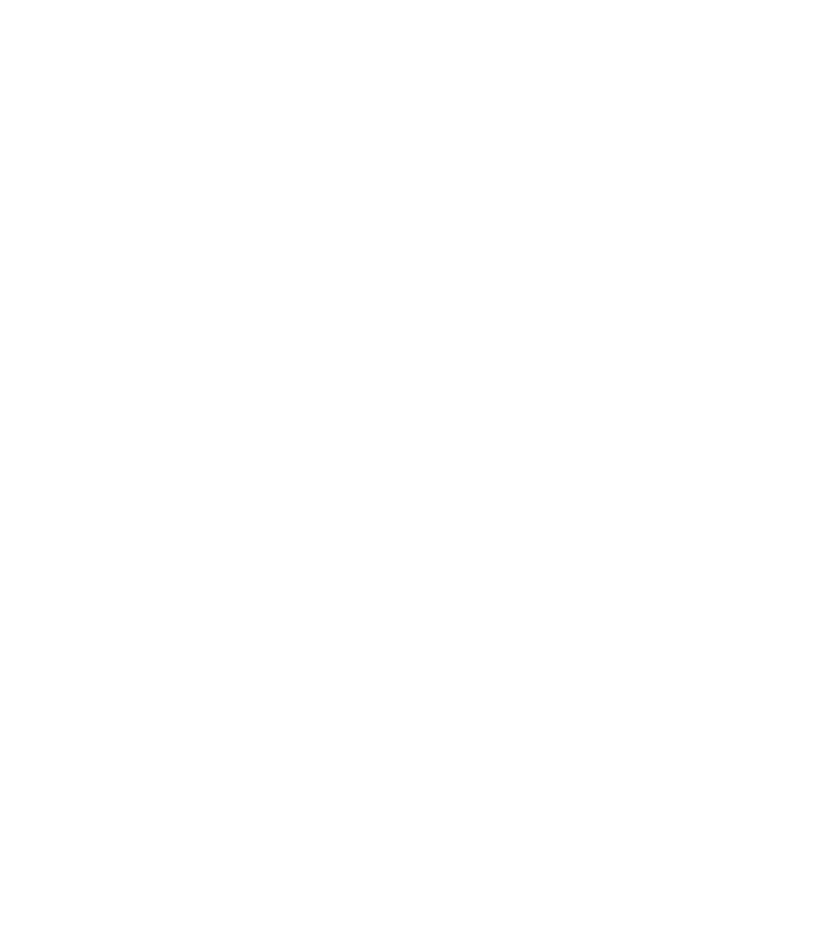
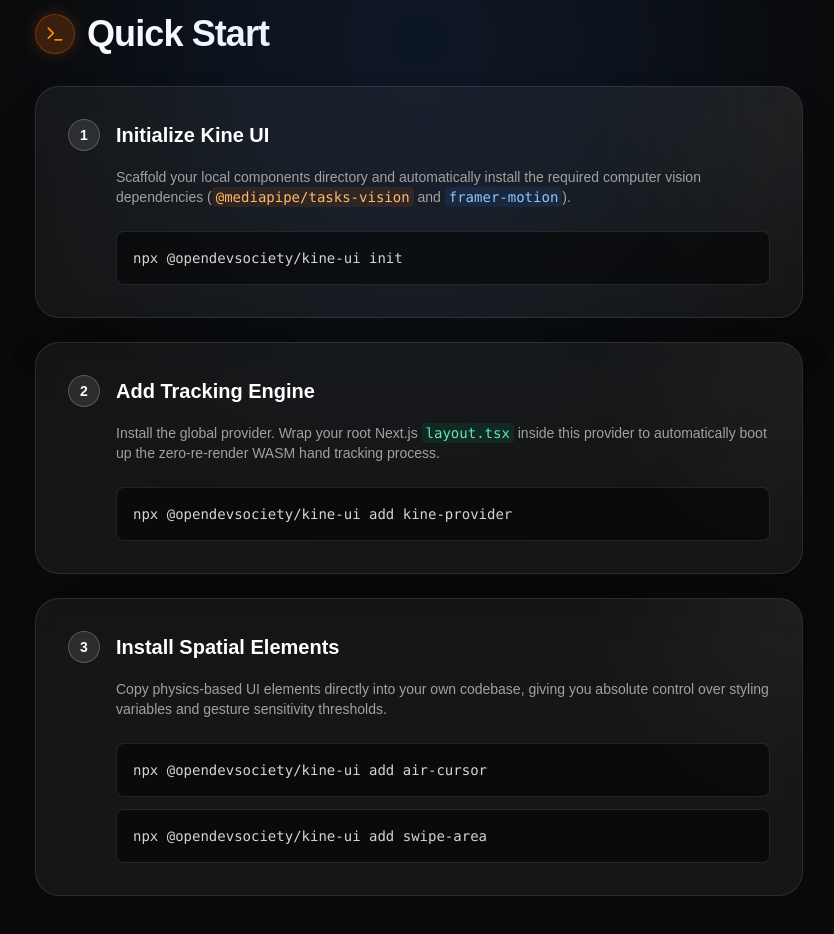
Before and after one commit to Open-Dev-Society/kine-ui, a Next.js app: page / in a window 1280 px wide. Shown: the part 960-1894 px from the top of the page, without its empty margins (221-1055 px from the left). Before the commit the page ends 942 px from the top, so only its background shows below. Built offline with nearby package versions, Linux system fonts and the light colour scheme.

Commit message:
fix(registry): preserve folder structure in payload targets so relative imports resolve

```diff
--- a/packages/cli/package.json
+++ b/packages/cli/package.json
@@ -1,5 +1,5 @@
 {
-  "name": "kine-ui",
+  "name": "@opendevsociety/kine-ui",
   "version": "1.0.0",
   "description": "Spatial computing component registry for React.",
   "main": "dist/index.js",
--- a/scripts/build-registry.mjs
+++ b/scripts/build-registry.mjs
@@ -43,11 +43,15 @@ async function buildRegistry() {
             // We'll leave imports as-is assuming they use standard paths or the CLI resolves it.
             // If they are local specific like `./KineProvider`, standard shadcn CLI replaces them based on registry dependencies.
 
+            // Extract whether this is a core file or a gesture file
+            // path.dirname(fileDoc.path) gets us 'src/registry/core' or 'src/registry/gestures'
+            const folderName = path.basename(path.dirname(fileDoc.path));
+
             filesWithContent.push({
                 path: path.basename(fileDoc.path), // Just the filename for the payload
                 content,
                 type: fileDoc.type,
-                target: `components/kine/${path.basename(fileDoc.path)}` // Suggest placing it in a specific folder
+                target: `components/kine/${folderName}/${path.basename(fileDoc.path)}` // Preserve 'core' or 'gestures' nesting
             });
         }
 
--- a/src/app/page.tsx
+++ b/src/app/page.tsx
@@ -1,5 +1,6 @@
 import Link from "next/link";
-import { ArrowRight, Hand, Code2, Layers } from "lucide-react";
+import { ArrowRight, Hand, Code2, Layers, Terminal } from "lucide-react";
+import { CodeBlock } from "@/components/ui/CodeBlock";
 
 export default function Home() {
   return (
@@ -64,6 +65,61 @@ export default function Home() {
             <p className="text-neutral-400 text-sm">Built-in framer-motion physics automatically smooth out webcam jitter for a native spatial computing feel.</p>
           </div>
         </div>
+
+        {/* Installation Guide */}
+        <div className="w-full max-w-3xl mt-32 text-left mb-12">
+          <div className="flex items-center gap-3 mb-8">
+            <div className="w-10 h-10 rounded-full bg-orange-500/20 flex items-center justify-center border border-orange-500/30 shadow-[0_0_20px_-5px_rgba(249,115,22,0.4)]">
+              <Terminal className="w-5 h-5 text-orange-400" />
+            </div>
+            <h2 className="text-3xl md:text-4xl font-bold tracking-tight text-white">Quick Start</h2>
+          </div>
+
+          <div className="flex flex-col gap-6">
+            <div className="p-6 md:p-8 rounded-3xl bg-white/5 border border-white/10 backdrop-blur-md shadow-2xl relative overflow-hidden group">
+              <div className="absolute top-0 right-0 w-64 h-64 bg-white/5 rounded-full blur-[80px] -translate-y-1/2 translate-x-1/2 pointer-events-none group-hover:bg-blue-500/10 transition-colors duration-1000" />
+              <div className="flex items-center gap-4 mb-4 relative z-10">
+                <div className="w-8 h-8 rounded-full border border-white/20 bg-white/10 flex items-center justify-center text-sm font-bold text-white shadow-inner">1</div>
+                <h3 className="font-semibold text-xl text-white">Initialize Kine UI</h3>
+              </div>
+              <p className="text-neutral-400 text-sm mb-6 pl-12 relative z-10">
+                Scaffold your local components directory and automatically install the required computer vision dependencies (<code className="text-orange-300 bg-orange-500/10 rounded px-1 py-0.5">@mediapipe/tasks-vision</code> and <code className="text-blue-300 bg-blue-500/10 rounded px-1 py-0.5">framer-motion</code>).
+              </p>
+              <div className="pl-12 relative z-10">
+                <CodeBlock code="npx @opendevsociety/kine-ui init" />
+              </div>
+            </div>
+
+            <div className="p-6 md:p-8 rounded-3xl bg-white/5 border border-white/10 backdrop-blur-md shadow-2xl relative overflow-hidden group">
+              <div className="absolute top-0 right-0 w-64 h-64 bg-white/5 rounded-full blur-[80px] -translate-y-1/2 translate-x-1/2 pointer-events-none group-hover:bg-blue-500/10 transition-colors duration-1000" />
+              <div className="flex items-center gap-4 mb-4 relative z-10">
+                <div className="w-8 h-8 rounded-full border border-white/20 bg-white/10 flex items-center justify-center text-sm font-bold text-white shadow-inner">2</div>
+                <h3 className="font-semibold text-xl text-white">Add Tracking Engine</h3>
+              </div>
+              <p className="text-neutral-400 text-sm mb-6 pl-12 relative z-10">
+                Install the global provider. Wrap your root Next.js <code className="text-emerald-300 bg-emerald-500/10 rounded px-1 py-0.5">layout.tsx</code> inside this provider to automatically boot up the zero-re-render WASM hand tracking process.
+              </p>
+              <div className="pl-12 relative z-10">
+                <CodeBlock code="npx @opendevsociety/kine-ui add kine-provider" />
+              </div>
+            </div>
+
+            <div className="p-6 md:p-8 rounded-3xl bg-white/5 border border-white/10 backdrop-blur-md shadow-2xl relative overflow-hidden group">
+              <div className="absolute top-0 right-0 w-64 h-64 bg-white/5 rounded-full blur-[80px] -translate-y-1/2 translate-x-1/2 pointer-events-none group-hover:bg-blue-500/10 transition-colors duration-1000" />
+              <div className="flex items-center gap-4 mb-4 relative z-10">
+                <div className="w-8 h-8 rounded-full border border-white/20 bg-white/10 flex items-center justify-center text-sm font-bold text-white shadow-inner">3</div>
+                <h3 className="font-semibold text-xl text-white">Install Spatial Elements</h3>
+              </div>
+              <p className="text-neutral-400 text-sm mb-6 pl-12 relative z-10">
+                Copy physics-based UI elements directly into your own codebase, giving you absolute control over styling variables and gesture sensitivity thresholds.
+              </p>
+              <div className="pl-12 space-y-3 relative z-10">
+                <CodeBlock code="npx @opendevsociety/kine-ui add air-cursor" />
+                <CodeBlock code="npx @opendevsociety/kine-ui add swipe-area" />
+              </div>
+            </div>
+          </div>
+        </div>
       </main>
     </div>
   );
--- /dev/null
+++ b/src/components/ui/CodeBlock.tsx
@@ -0,0 +1,33 @@
+"use client";
+
+import { useState } from "react";
+import { Copy, Check } from "lucide-react";
+
+interface CodeBlockProps {
+    code: string;
+}
+
+export function CodeBlock({ code }: CodeBlockProps) {
+    const [copied, setCopied] = useState(false);
+
+    const handleCopy = () => {
+        navigator.clipboard.writeText(code);
+        setCopied(true);
+        setTimeout(() => setCopied(false), 2000);
+    };
+
+    return (
+        <div className="relative group rounded-lg bg-black/50 border border-white/10 p-4 font-mono text-sm text-neutral-300 shadow-inner">
+            <pre className="overflow-x-auto whitespace-pre-wrap">
+                <code>{code}</code>
+            </pre>
+            <button
+                onClick={handleCopy}
+                className="absolute top-3 right-3 p-2 rounded-md bg-white/5 hover:bg-white/10 text-neutral-400 hover:text-white transition-all opacity-0 group-hover:opacity-100"
+                aria-label="Copy code"
+            >
+                {copied ? <Check className="w-4 h-4 text-emerald-400" /> : <Copy className="w-4 h-4" />}
+            </button>
+        </div>
+    );
+}
```
Also changed, not shown: public/r/styles/default/air-cursor.json (+1 -1 lines), public/r/styles/default/kine-provider.json (+2 -2 lines), public/r/styles/default/swipe-area.json (+1 -1 lines).
